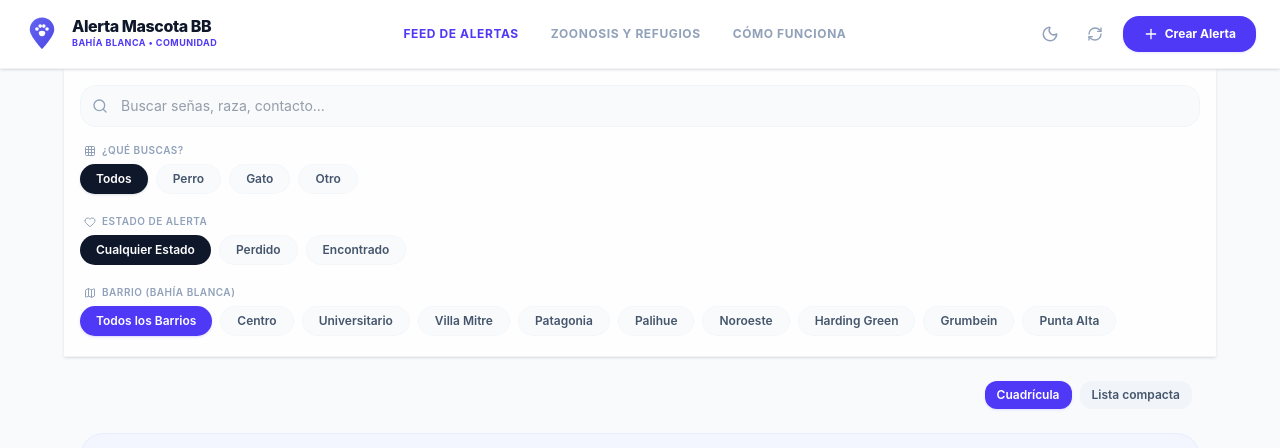
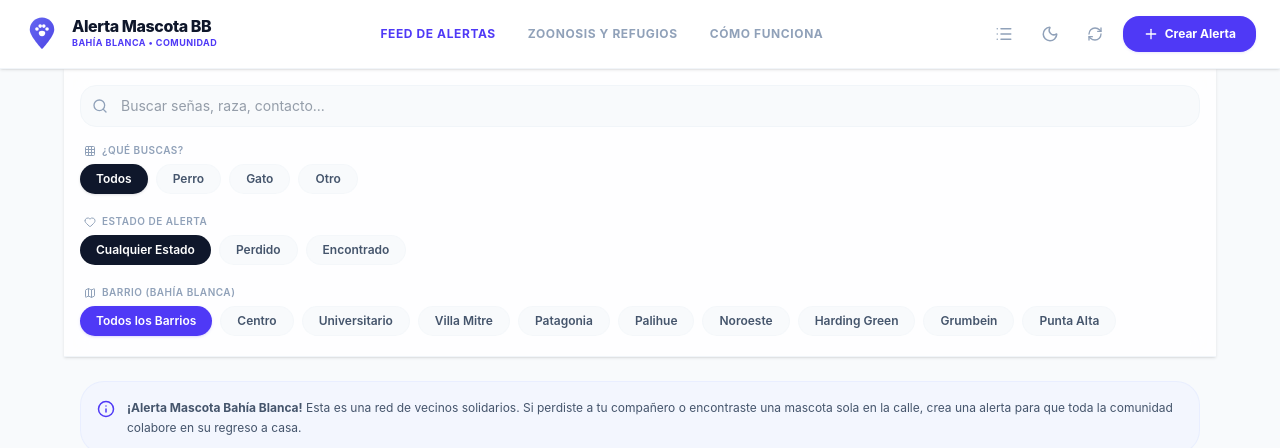
Before and after one commit to LeonelFernandez01/Alerta-Mascota-BB, a React (Vite) app: page / in a window 1280 px wide. Shown: the top 448 px of the page. Built offline with nearby package versions, Linux system fonts and the light colour scheme.

Commit message:
fix: restaurar selector de vistas Grid/List en el Header para mobile y desktop con persistencia en localStorage

```diff
--- a/src/App.tsx
+++ b/src/App.tsx
@@ -1,5 +1,5 @@
 import { useState } from 'react';
-import { Plus, RefreshCw, Sun, Moon, Home, HeartHandshake, HelpCircle, CheckCircle2 } from 'lucide-react';
+import { Plus, RefreshCw, Sun, Moon, Home, HeartHandshake, HelpCircle, CheckCircle2, LayoutGrid, List } from 'lucide-react';
 import { FeedPage } from './pages/FeedPage';
 import { RecursosPage } from './pages/RecursosPage';
 import { InfoPage } from './pages/InfoPage';
@@ -11,7 +11,7 @@ import { ReportModal } from './components/ReportModal';
 type TabId = 'feed' | 'recursos' | 'info';
 
 function MainLayout() {
-  const { agregarReporte, recargarMascotas, loading } = useMascotas();
+  const { agregarReporte, recargarMascotas, loading, vista, toggleVista } = useMascotas();
   const { isDarkMode, toggleTheme } = useDarkMode();
   const [activeTab, setActiveTab] = useState<TabId>('feed');
   const [isModalOpen, setIsModalOpen] = useState(false);
@@ -72,6 +72,17 @@ function MainLayout() {
         <div className="flex items-center gap-2">
 
           {/* Botón de Modo Oscuro */}
+          {/* Selector de Vista (Cuadrícula / Lista) */}
+          {activeTab === 'feed' && (
+            <button
+              onClick={toggleVista}
+              className="p-2 text-slate-400 dark:text-slate-505 hover:text-slate-600 dark:hover:text-slate-300 active:scale-95 hover:bg-slate-50 dark:hover:bg-slate-800 rounded-full transition-all cursor-pointer mr-1"
+              title={vista === 'grid' ? "Cambiar a vista de lista compacta" : "Cambiar a vista de cuadrícula"}
+            >
+              {vista === 'grid' ? <List className="w-4.5 h-4.5" /> : <LayoutGrid className="w-4.5 h-4.5" />}
+            </button>
+          )}
+
           <button
             onClick={toggleTheme}
             className="p-2 text-slate-400 dark:text-slate-505 hover:text-slate-600 dark:hover:text-slate-300 active:scale-95 hover:bg-slate-50 dark:hover:bg-slate-800 rounded-full transition-all cursor-pointer mr-1"
--- a/src/contexts/MascotasContext.tsx
+++ b/src/contexts/MascotasContext.tsx
@@ -20,6 +20,8 @@ export interface MascotasContextType {
   resetearFiltros: () => void;
   agregarReporte: (nuevoReporte: Omit<MascotaReportada, 'id' | 'fecha'>) => Promise<MascotaReportada | null>;
   recargarMascotas: () => Promise<void>;
+  vista: 'grid' | 'list';
+  toggleVista: () => void;
 }
 
 export const MascotasContext = createContext<MascotasContextType | undefined>(undefined);
@@ -36,6 +38,19 @@ export const MascotasProvider: React.FC<{ children: React.ReactNode }> = ({ chil
   const [loading, setLoading] = useState<boolean>(true);
   const [error, setError] = useState<string | null>(null);
   const [isSaving, setIsSaving] = useState<boolean>(false);
+
+  const [vista, setVista] = useState<'grid' | 'list'>(() => {
+    const stored = localStorage.getItem('alerta_mascota_bb_vista');
+    return (stored === 'grid' || stored === 'list') ? stored : 'grid';
+  });
+
+  const toggleVista = useCallback(() => {
+    setVista(prev => {
+      const next = prev === 'grid' ? 'list' : 'grid';
+      localStorage.setItem('alerta_mascota_bb_vista', next);
+      return next;
+    });
+  }, []);
 
   const [filtros, setFiltros] = useState<FiltrosMascotas>({
     barrio: 'todos',
@@ -122,8 +137,10 @@ export const MascotasProvider: React.FC<{ children: React.ReactNode }> = ({ chil
     setFiltro,
     resetearFiltros,
     agregarReporte,
-    recargarMascotas: cargarMascotas
-  }), [mascotasFiltradas, mascotas, loading, error, isSaving, filtros, setFiltro, resetearFiltros, agregarReporte, cargarMascotas]);
+    recargarMascotas: cargarMascotas,
+    vista,
+    toggleVista
+  }), [mascotasFiltradas, mascotas, loading, error, isSaving, filtros, setFiltro, resetearFiltros, agregarReporte, cargarMascotas, vista, toggleVista]);
 
   return (
     <MascotasContext.Provider value={value}>
--- a/src/pages/FeedPage.tsx
+++ b/src/pages/FeedPage.tsx
@@ -15,13 +15,13 @@ export const FeedPage: React.FC = () => {
     filtros,
     setFiltro,
     resetearFiltros,
-    recargarMascotas
+    recargarMascotas,
+    vista
   } = useMascotas();
 
   const [selectedMascota, setSelectedMascota] = useState<MascotaReportada | null>(null);
 
   // Estados para optimizar UX de Scroll y Layout
-  const [vista, setVista] = useState<'grid' | 'list'>('grid');
   const [limiteCarga, setLimiteCarga] = useState(4);
   const [showScrollTop, setShowScrollTop] = useState(false);
 
@@ -90,29 +90,7 @@ export const FeedPage: React.FC = () => {
       {/* Listado de Mascotas */}
       <main className={feedStyles.container}>
 
-        {/* Toggle de vistas para Desktop */}
-        <div className="hidden md:flex justify-end gap-2 px-2">
-          <button
-            onClick={() => setVista('grid')}
-            className={`px-3 py-1.5 rounded-xl text-xs font-semibold cursor-pointer transition-all ${
-              vista === 'grid'
-                ? 'bg-indigo-600 text-white shadow-sm shadow-indigo-600/10'
-                : 'bg-slate-100 dark:bg-slate-800 text-slate-600 dark:text-slate-300'
-            }`}
-          >
-            Cuadrícula
-          </button>
-          <button
-            onClick={() => setVista('list')}
-            className={`px-3 py-1.5 rounded-xl text-xs font-semibold cursor-pointer transition-all ${
-              vista === 'list'
-                ? 'bg-indigo-600 text-white shadow-sm shadow-indigo-600/10'
-                : 'bg-slate-100 dark:bg-slate-800 text-slate-600 dark:text-slate-300'
-            }`}
-          >
-            Lista compacta
-          </button>
-        </div>
+
 
         {/* Cartel Informativo Comunitario */}
         <div className={feedStyles.infoBanner}>
```
